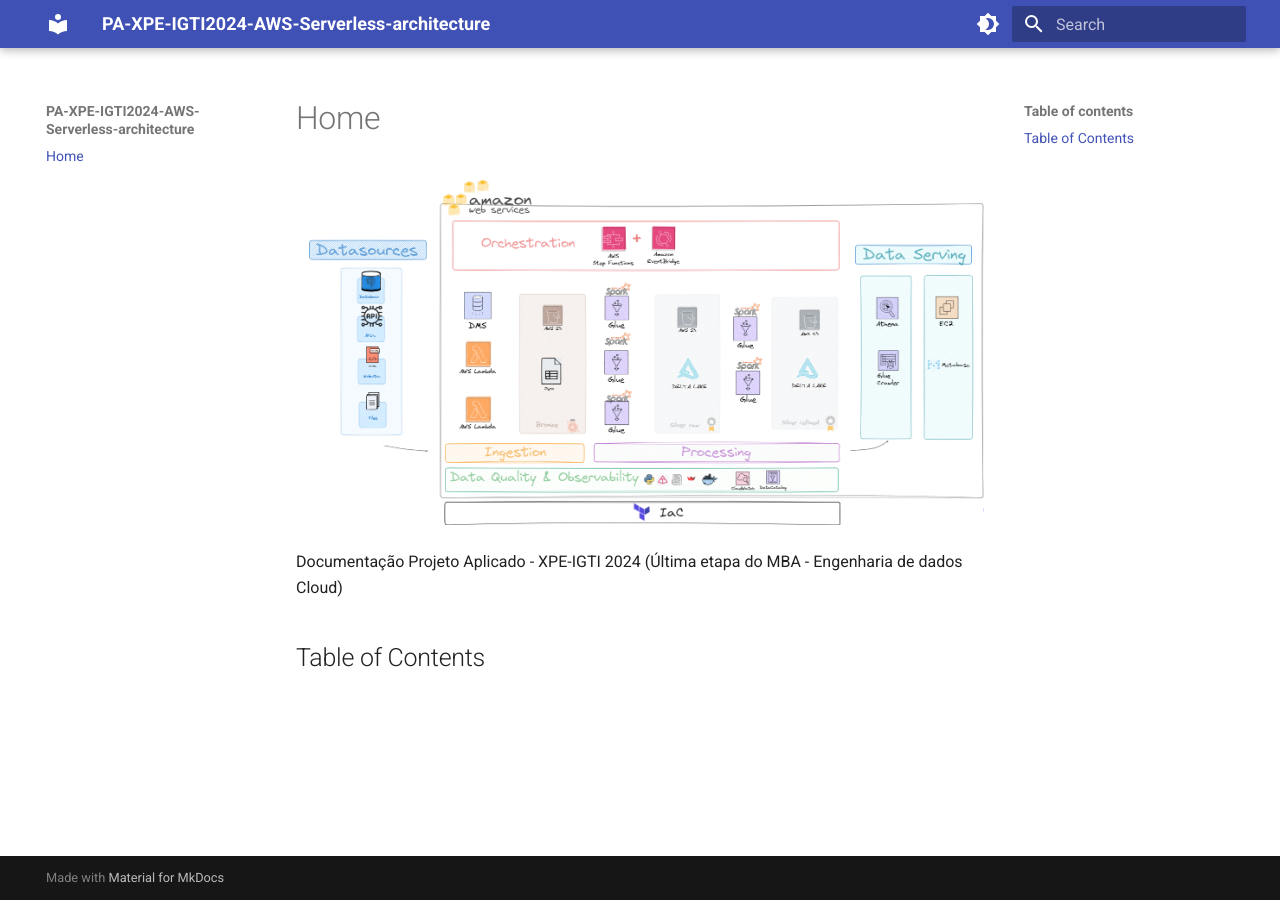
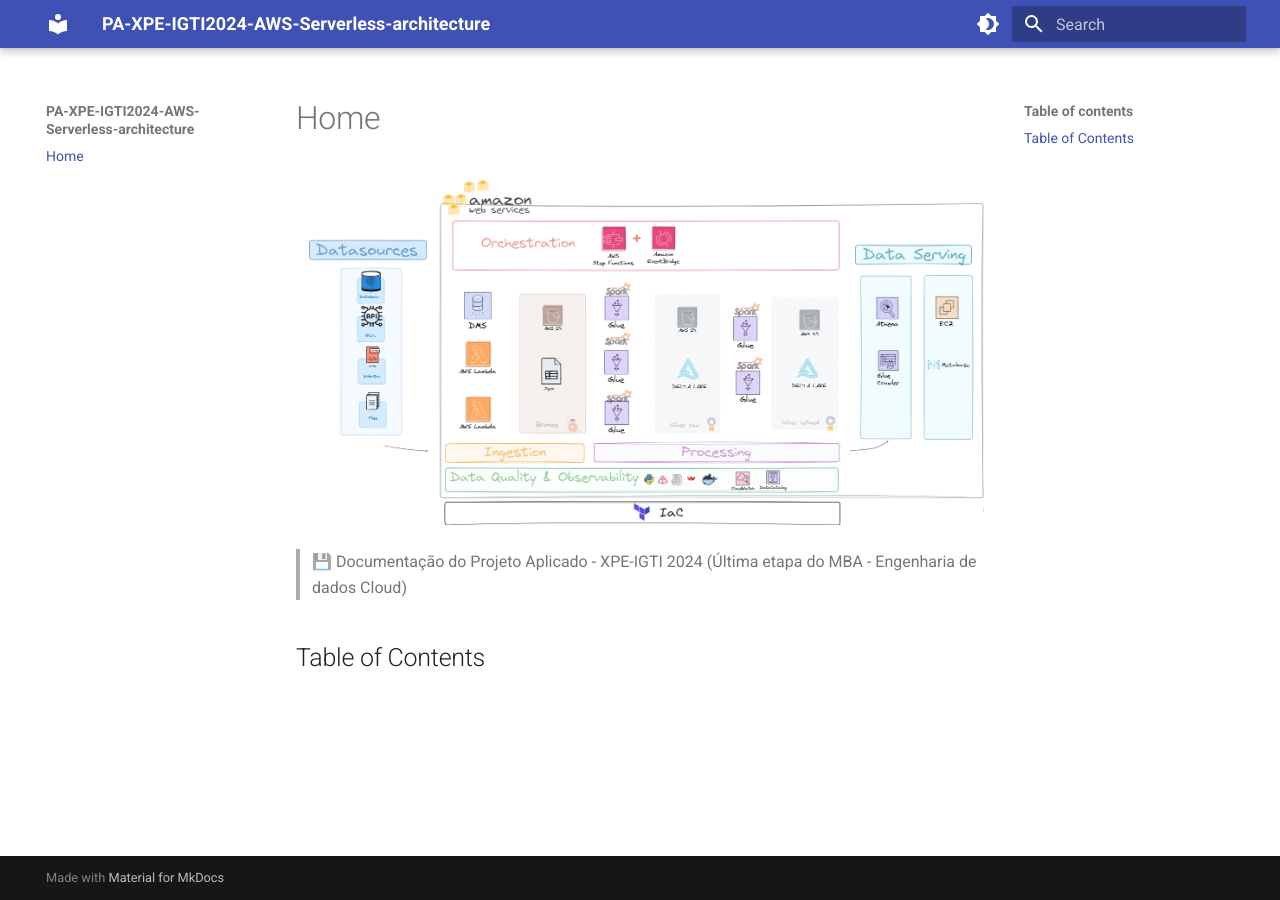
Before and after one commit to Gabriel-Philot/aws_serverless_xpe_final_project, an MkDocs documentation site: the page built from docs/index.md, in a window 1280 px wide. Built offline with MkDocs 1.6.1 and Material for MkDocs 9.7.7, drawn with Linux system fonts in a browser that asks for light colours.

Commit message:
start_documentation01

```diff
--- a/docs/index.md
+++ b/docs/index.md
@@ -2,7 +2,7 @@
 
 <img src="./assets/images/arquiteture_draw.png" />
 
-Documentação Projeto Aplicado - XPE-IGTI 2024
+> 💾 Documentação do Projeto Aplicado - XPE-IGTI 2024
 (Última etapa do MBA - Engenharia de dados Cloud)
 
 ## Table of Contents
```
